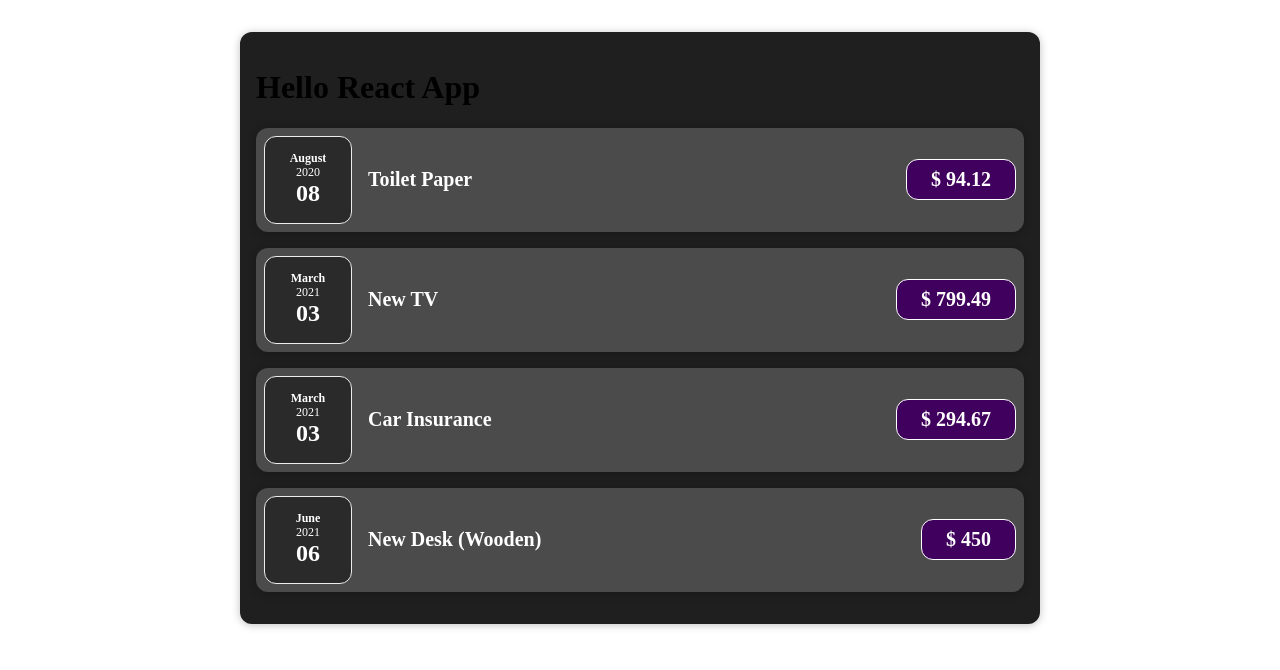
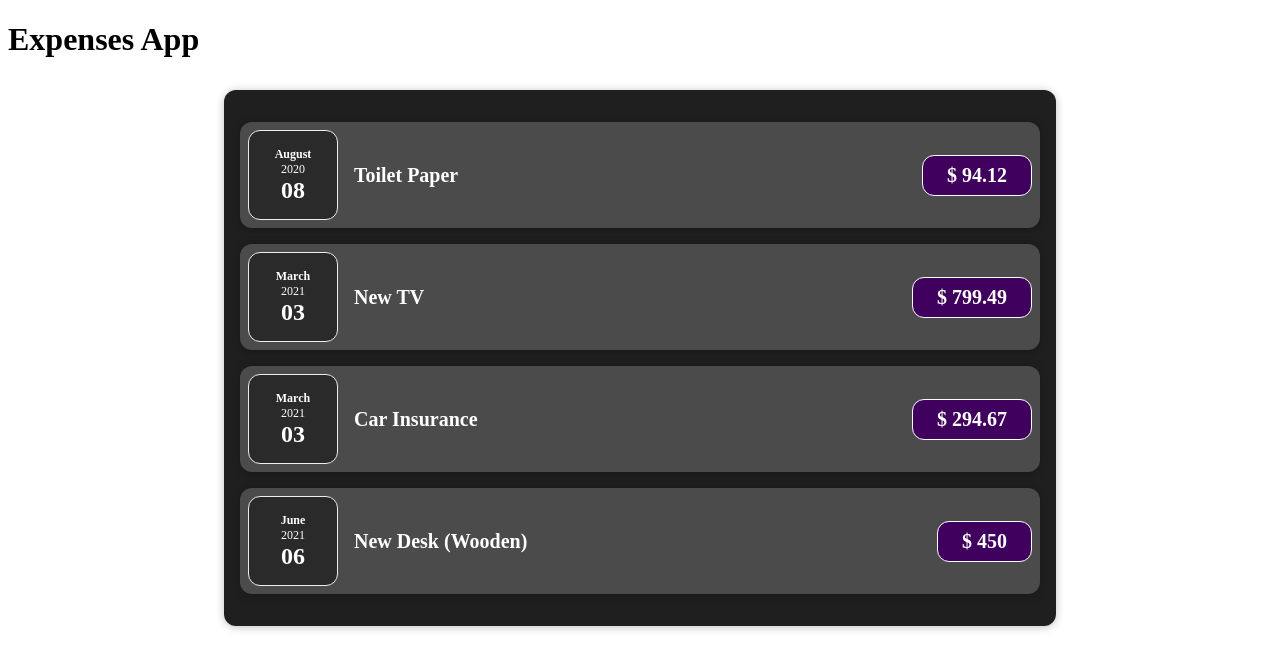
Before and after one commit to Marknjo/react-lab, a React (Create React App) app: page / in a window 1280 px wide. Shown: the top 670 px of the page. Built offline with nearby package versions, Linux system fonts and the light colour scheme.

Commit message:
Refactoring App.js to giveway to a separate expense component

```diff
--- a/src/App/App.js
+++ b/src/App/App.js
@@ -1,60 +1,16 @@
-import './styles/main.scss';
 import { consoleSeparator } from './helpers/consoleSeparator';
-import ExpenseItem from './components/ExpenseItem';
-import Card from './components/Card';
+
+import Expenses from './components/Expenses';
 
 function App() {
   consoleSeparator();
-  const expenses = [
-    {
-      id: 'e1',
-      title: 'Toilet Paper',
-      amount: 94.12,
-      date: new Date(2020, 7, 14),
-    },
-    { id: 'e2', title: 'New TV', amount: 799.49, date: new Date(2021, 2, 12) },
-    {
-      id: 'e3',
-      title: 'Car Insurance',
-      amount: 294.67,
-      date: new Date(2021, 2, 28),
-    },
-    {
-      id: 'e4',
-      title: 'New Desk (Wooden)',
-      amount: 450,
-      date: new Date(2021, 5, 12),
-    },
-  ];
 
   return (
-    <Card className="expenses">
-      <h1>Hello React App</h1>
+    <div>
+      <h1>Expenses App</h1>
 
-      <ExpenseItem
-        title={expenses[0].title}
-        amount={expenses[0].amount}
-        date={expenses[0].date}
-      />
-
-      <ExpenseItem
-        title={expenses[1].title}
-        amount={expenses[1].amount}
-        date={expenses[1].date}
-      />
-
-      <ExpenseItem
-        title={expenses[2].title}
-        amount={expenses[2].amount}
-        date={expenses[2].date}
-      />
-
-      <ExpenseItem
-        title={expenses[3].title}
-        amount={expenses[3].amount}
-        date={expenses[3].date}
-      />
-    </Card>
+      <Expenses />
+    </div>
   );
 }
 
--- /dev/null
+++ b/src/App/components/Expenses.js
@@ -0,0 +1,62 @@
+import Card from './Card';
+import ExpenseItem from './ExpenseItem';
+import './Expenses.css';
+
+function Expenses() {
+  const expenses = [
+    {
+      id: 'e1',
+      title: 'Toilet Paper',
+      amount: 94.12,
+      date: new Date(2020, 7, 14),
+    },
+    {
+      id: 'e2',
+      title: 'New TV',
+      amount: 799.49,
+      date: new Date(2021, 2, 12),
+    },
+    {
+      id: 'e3',
+      title: 'Car Insurance',
+      amount: 294.67,
+      date: new Date(2021, 2, 28),
+    },
+    {
+      id: 'e4',
+      title: 'New Desk (Wooden)',
+      amount: 450,
+      date: new Date(2021, 5, 12),
+    },
+  ];
+
+  return (
+    <Card className="expenses">
+      <ExpenseItem
+        title={expenses[0].title}
+        amount={expenses[0].amount}
+        date={expenses[0].date}
+      />
+
+      <ExpenseItem
+        title={expenses[1].title}
+        amount={expenses[1].amount}
+        date={expenses[1].date}
+      />
+
+      <ExpenseItem
+        title={expenses[2].title}
+        amount={expenses[2].amount}
+        date={expenses[2].date}
+      />
+
+      <ExpenseItem
+        title={expenses[3].title}
+        amount={expenses[3].amount}
+        date={expenses[3].date}
+      />
+    </Card>
+  );
+}
+
+export default Expenses;
--- a/src/App/styles/base/_base.scss
+++ /dev/null
@@ -1,22 +0,0 @@
-// -----------------------------------------------------------------------------
-// This file contains very basic styles.
-// -----------------------------------------------------------------------------
-
-/**
- * Set up a decent box model on the root element
- */
-html {
-  box-sizing: border-box;
-}
-
-/**
- * Make all elements from the DOM inherit from the parent box-sizing
- * Since `*` has a specificity of 0, it does not override the `html` value
- * making all elements inheriting from the root box-sizing value
- * See: https://css-tricks.com/inheriting-box-sizing-probably-slightly-better-best-practice/
- */
-*,
-*::before,
-*::after {
-  box-sizing: inherit;
-}
--- a/src/App/styles/main.scss
+++ /dev/null
@@ -1,10 +0,0 @@
-@charset "UTF-8";
-
-// 2. Vendors
-@import 'vendors/normalize';
-
-// 3. Base stuff
-@import 'base/base';
-
-// 5. Components
-@import 'components/Expenses';
--- a/src/App/styles/vendors/_normalize.scss
+++ /dev/null
@@ -1,349 +0,0 @@
-/*! normalize.css v8.0.1 | MIT License | github.com/necolas/normalize.css */
-
-/* Document
-   ========================================================================== */
-
-/**
- * 1. Correct the line height in all browsers.
- * 2. Prevent adjustments of font size after orientation changes in iOS.
- */
-
- html {
-  line-height: 1.15; /* 1 */
-  -webkit-text-size-adjust: 100%; /* 2 */
-}
-
-/* Sections
-   ========================================================================== */
-
-/**
- * Remove the margin in all browsers.
- */
-
-body {
-  margin: 0;
-}
-
-/**
- * Render the `main` element consistently in IE.
- */
-
-main {
-  display: block;
-}
-
-/**
- * Correct the font size and margin on `h1` elements within `section` and
- * `article` contexts in Chrome, Firefox, and Safari.
- */
-
-h1 {
-  font-size: 2em;
-  margin: 0.67em 0;
-}
-
-/* Grouping content
-   ========================================================================== */
-
-/**
- * 1. Add the correct box sizing in Firefox.
- * 2. Show the overflow in Edge and IE.
- */
-
-hr {
-  box-sizing: content-box; /* 1 */
-  height: 0; /* 1 */
-  overflow: visible; /* 2 */
-}
-
-/**
- * 1. Correct the inheritance and scaling of font size in all browsers.
- * 2. Correct the odd `em` font sizing in all browsers.
- */
-
-pre {
-  font-family: monospace, monospace; /* 1 */
-  font-size: 1em; /* 2 */
-}
-
-/* Text-level semantics
-   ========================================================================== */
-
-/**
- * Remove the gray background on active links in IE 10.
- */
-
-a {
-  background-color: transparent;
-}
-
-/**
- * 1. Remove the bottom border in Chrome 57-
- * 2. Add the correct text decoration in Chrome, Edge, IE, Opera, and Safari.
- */
-
-abbr[title] {
-  border-bottom: none; /* 1 */
-  text-decoration: underline; /* 2 */
-  text-decoration: underline dotted; /* 2 */
-}
-
-/**
- * Add the correct font weight in Chrome, Edge, and Safari.
- */
-
-b,
-strong {
-  font-weight: bolder;
-}
-
-/**
- * 1. Correct the inheritance and scaling of font size in all browsers.
- * 2. Correct the odd `em` font sizing in all browsers.
- */
-
-code,
-kbd,
-samp {
-  font-family: monospace, monospace; /* 1 */
-  font-size: 1em; /* 2 */
-}
-
-/**
- * Add the correct font size in all browsers.
- */
-
-small {
-  font-size: 80%;
-}
-
-/**
- * Prevent `sub` and `sup` elements from affecting the line height in
- * all browsers.
- */
-
-sub,
-sup {
-  font-size: 75%;
-  line-height: 0;
-  position: relative;
-  vertical-align: baseline;
-}
-
-sub {
-  bottom: -0.25em;
-}
-
-sup {
-  top: -0.5em;
-}
-
-/* Embedded content
-   ========================================================================== */
-
-/**
- * Remove the border on images inside links in IE 10.
- */
-
-img {
-  border-style: none;
-}
-
-/* Forms
-   ========================================================================== */
-
-/**
- * 1. Change the font styles in all browsers.
- * 2. Remove the margin in Firefox and Safari.
- */
-
-button,
-input,
-optgroup,
-select,
-textarea {
-  font-family: inherit; /* 1 */
-  font-size: 100%; /* 1 */
-  line-height: 1.15; /* 1 */
-  margin: 0; /* 2 */
-}
-
-/**
- * Show the overflow in IE.
- * 1. Show the overflow in Edge.
- */
-
-button,
-input { /* 1 */
-  overflow: visible;
-}
-
-/**
- * Remove the inheritance of text transform in Edge, Firefox, and IE.
- * 1. Remove the inheritance of text transform in Firefox.
- */
-
-button,
-select { /* 1 */
-  text-transform: none;
-}
-
-/**
- * Correct the inability to style clickable types in iOS and Safari.
- */
-
-button,
-[type="button"],
-[type="reset"],
-[type="submit"] {
-  -webkit-appearance: button;
-}
-
-/**
- * Remove the inner border and padding in Firefox.
- */
-
-button::-moz-focus-inner,
-[type="button"]::-moz-focus-inner,
-[type="reset"]::-moz-focus-inner,
-[type="submit"]::-moz-focus-inner {
-  border-style: none;
-  padding: 0;
-}
-
-/**
- * Restore the focus styles unset by the previous rule.
- */
-
-button:-moz-focusring,
-[type="button"]:-moz-focusring,
-[type="reset"]:-moz-focusring,
-[type="submit"]:-moz-focusring {
-  outline: 1px dotted ButtonText;
-}
-
-/**
- * Correct the padding in Firefox.
- */
-
-fieldset {
-  padding: 0.35em 0.75em 0.625em;
-}
-
-/**
- * 1. Correct the text wrapping in Edge and IE.
- * 2. Correct the color inheritance from `fieldset` elements in IE.
- * 3. Remove the padding so developers are not caught out when they zero out
- *    `fieldset` elements in all browsers.
- */
-
-legend {
-  box-sizing: border-box; /* 1 */
-  color: inherit; /* 2 */
-  display: table; /* 1 */
-  max-width: 100%; /* 1 */
-  padding: 0; /* 3 */
-  white-space: normal; /* 1 */
-}
-
-/**
- * Add the correct vertical alignment in Chrome, Firefox, and Opera.
- */
-
-progress {
-  vertical-align: baseline;
-}
-
-/**
- * Remove the default vertical scrollbar in IE 10+.
- */
-
-textarea {
-  overflow: auto;
-}
-
-/**
- * 1. Add the correct box sizing in IE 10.
- * 2. Remove the padding in IE 10.
- */
-
-[type="checkbox"],
-[type="radio"] {
-  box-sizing: border-box; /* 1 */
-  padding: 0; /* 2 */
-}
-
-/**
- * Correct the cursor style of increment and decrement buttons in Chrome.
- */
-
-[type="number"]::-webkit-inner-spin-button,
-[type="number"]::-webkit-outer-spin-button {
-  height: auto;
-}
-
-/**
- * 1. Correct the odd appearance in Chrome and Safari.
- * 2. Correct the outline style in Safari.
- */
-
-[type="search"] {
-  -webkit-appearance: textfield; /* 1 */
-  outline-offset: -2px; /* 2 */
-}
-
-/**
- * Remove the inner padding in Chrome and Safari on macOS.
- */
-
-[type="search"]::-webkit-search-decoration {
-  -webkit-appearance: none;
-}
-
-/**
- * 1. Correct the inability to style clickable types in iOS and Safari.
- * 2. Change font properties to `inherit` in Safari.
- */
-
-::-webkit-file-upload-button {
-  -webkit-appearance: button; /* 1 */
-  font: inherit; /* 2 */
-}
-
-/* Interactive
-   ========================================================================== */
-
-/*
- * Add the correct display in Edge, IE 10+, and Firefox.
- */
-
-details {
-  display: block;
-}
-
-/*
- * Add the correct display in all browsers.
- */
-
-summary {
-  display: list-item;
-}
-
-/* Misc
-   ========================================================================== */
-
-/**
- * Add the correct display in IE 10+.
- */
-
-template {
-  display: none;
-}
-
-/**
- * Add the correct display in IE 10.
- */
-
-[hidden] {
-  display: none;
-}
```
Also changed, not shown: src/App/components/Expenses.css (renamed from src/App/styles/components/_Expenses.scss).
